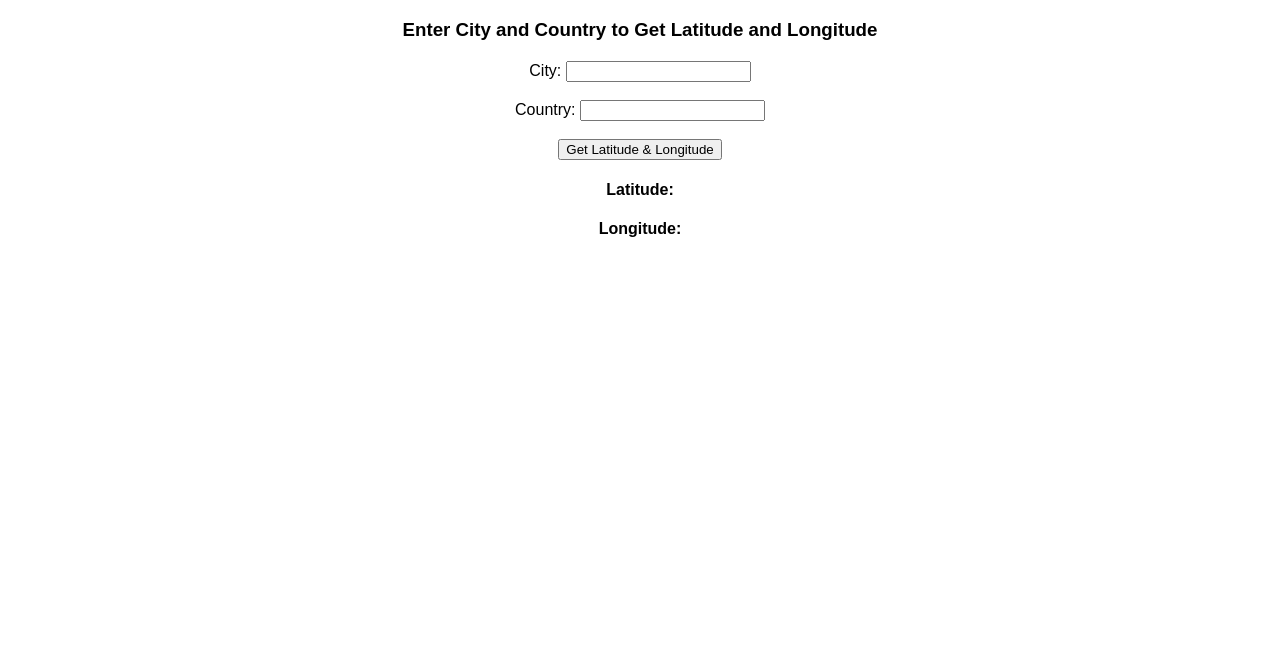
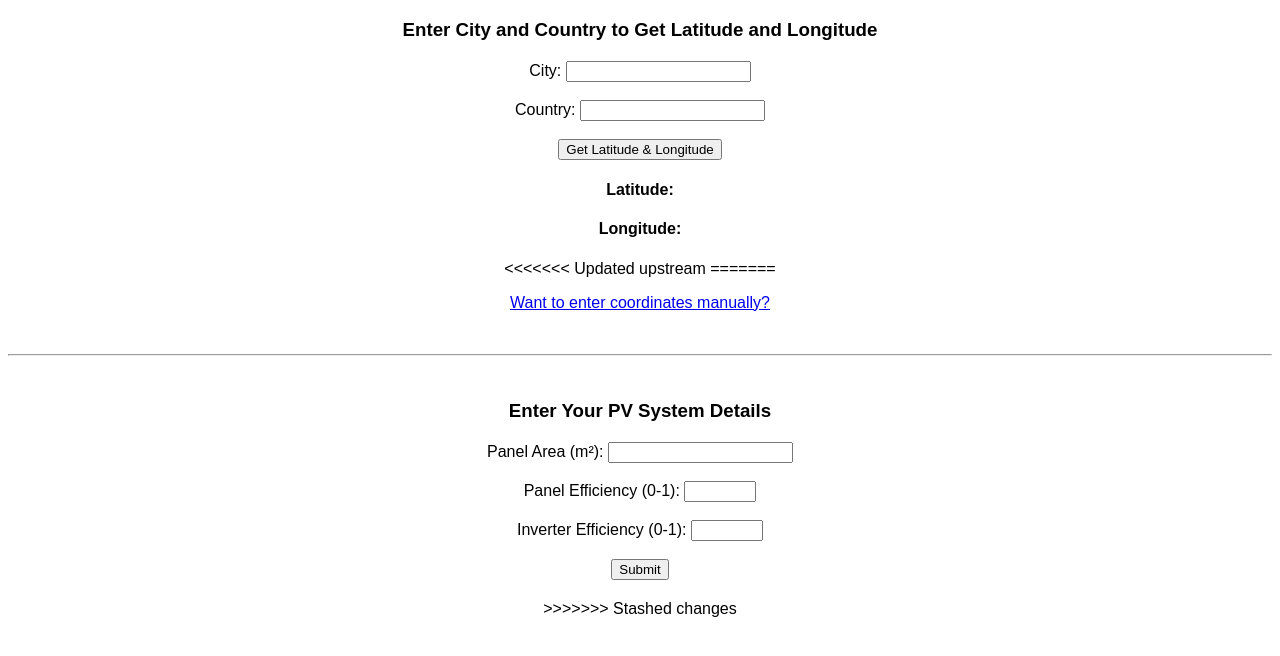
Before and after one commit to FHMattCy/Project-Group-3, a Flask app: page / in a window 1280 px wide. Shown: the top 656 px of the page. Run offline with Flask 3, Linux system fonts and the light colour scheme.

Commit message:
fixed bugs
-fixed pv system specification to only input positive float
-fixed custom input latitude and longitude to able to input float value and negative float value.

```diff
--- a/static/js/script.js
+++ b/static/js/script.js
@@ -46,3 +46,57 @@ function sendToBackend(latitude, longitude) {
         console.error("Error sending data to backend:", error);
     });
 }
+<<<<<<< Updated upstream
+=======
+
+// PV system form
+document.getElementById('pv-form').addEventListener('submit', function (e) {
+    e.preventDefault();
+
+    const area = parseFloat(document.getElementById('area').value);
+    const panelEff = parseFloat(document.getElementById('panel-eff').value);
+    const inverterEff = parseFloat(document.getElementById('inverter-eff').value);
+    const responseMsg = document.getElementById('response-message');
+
+    if (isNaN(area) || area <= 0) {
+        responseMsg.textContent = "⚠️ Must be a positive number.";
+        return;
+    }
+
+    if (isNaN(panelEff) || panelEff < 0 || panelEff > 1) {
+        responseMsg.textContent = "⚠️ Must be between 0 and 1.";
+        return;
+    }
+
+    if (isNaN(inverterEff) || inverterEff < 0 || inverterEff > 1) {
+        responseMsg.textContent = "⚠️ Must be between 0 and 1.";
+        return;
+    }
+
+
+    // Clear error message
+    responseMsg.textContent = "";
+
+
+ // Send to backend
+    fetch('/submit_pv', {
+        method: 'POST',
+        headers: { 'Content-Type': 'application/json' },
+        body: JSON.stringify({
+            area: area,
+            panel_efficiency: panelEff,
+            inverter_efficiency: inverterEff
+        })
+    })
+    .then(res => res.json())
+    .then(data => {
+        responseMsg.style.color = "green";
+        responseMsg.textContent = data.message;
+    })
+    .catch(error => {
+        responseMsg.style.color = "red";
+        responseMsg.textContent = "❌ Error submitting data.";
+        console.error(error);
+    });
+});
+>>>>>>> Stashed changes
--- a/templates/index.html
+++ b/templates/index.html
@@ -23,6 +23,32 @@
     <h4>Latitude: <span id="latitude"></span></h4>
     <h4>Longitude: <span id="longitude"></span></h4>
 
+<<<<<<< Updated upstream
+=======
+    <p><a href="/location">Want to enter coordinates manually?</a></p>
+
+
+    <br><hr><br>
+
+    <!-- Second form: PV System Configuration -->
+    <h3>Enter Your PV System Details</h3>
+
+    <form id="pv-form">
+        <label>Panel Area (m²):</label>
+        <input type="number" id="area" name="area" step="0.01" min="0.01" required><br><br>
+
+        <label>Panel Efficiency (0-1):</label>
+        <input type="number" id="panel-eff" name="panel-eff" step="0.01" min="0" max="1" required><br><br>
+
+        <label>Inverter Efficiency (0-1):</label>
+        <input type="number" id="inverter-eff" name="inverter-eff" step="0.01" min="0" max="1" required><br><br>
+
+        <button type="submit">Submit</button>
+    </form>
+
+    <p id="response-message" style="color: red;"></p>
+
+>>>>>>> Stashed changes
     <script src="{{ url_for('static', filename='js/script.js') }}"></script>
 </body>
 </html>
```
Also changed, not shown: templates/location.html (added, +38 -0 lines).
